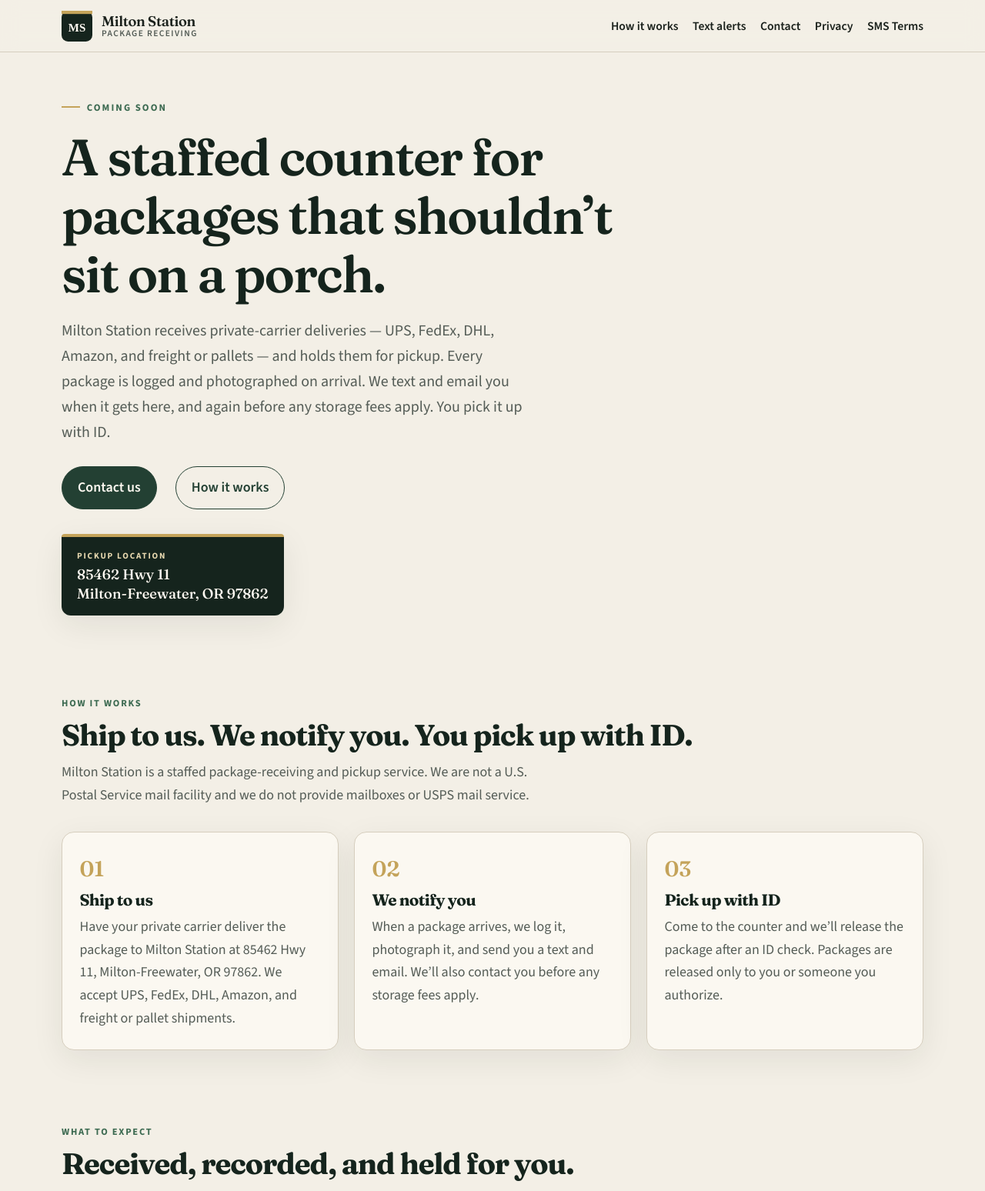
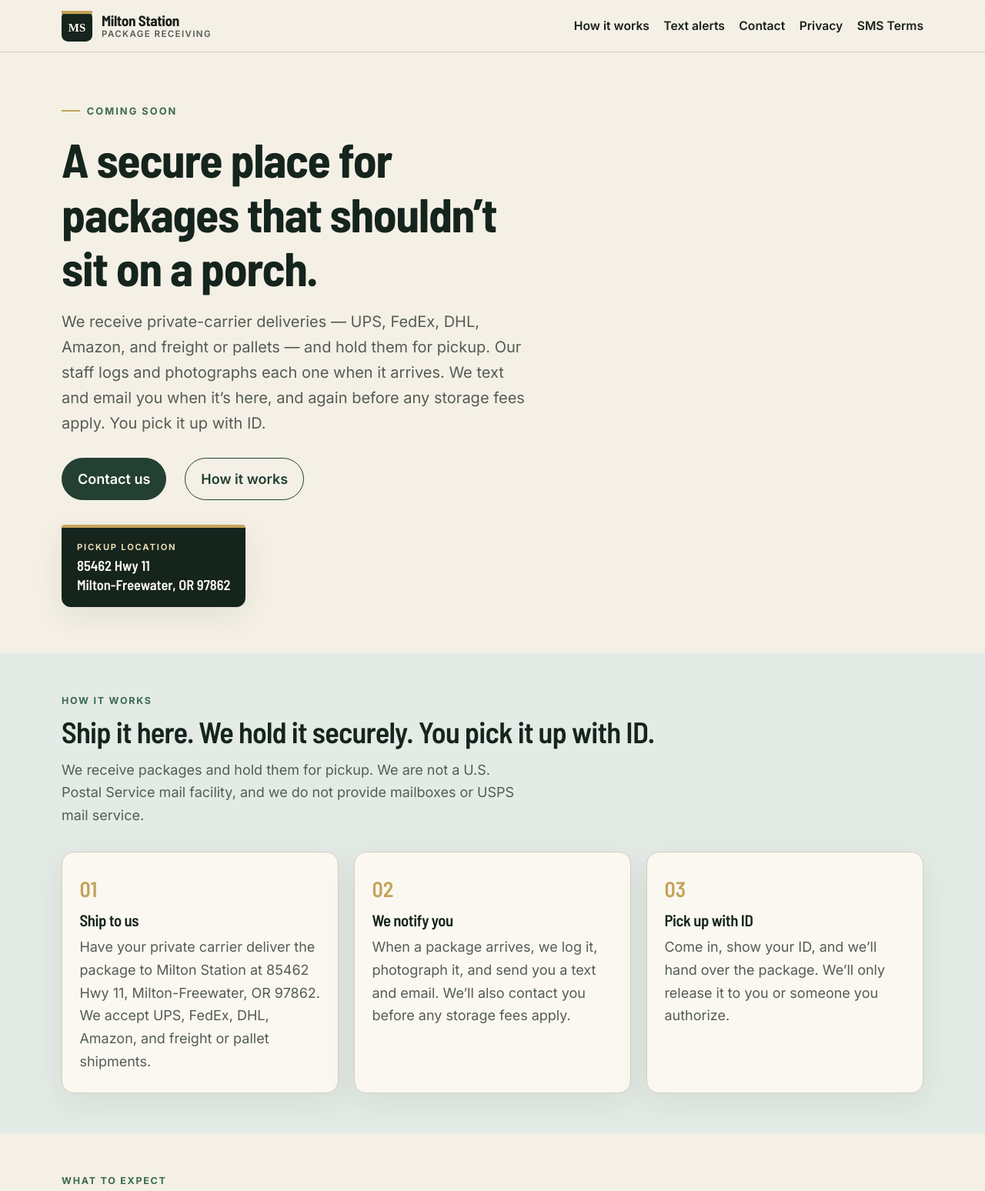
Before and after one commit to WallaWallaTravel/milton-station-site, a plain HTML site: page index.html in a window 1280 px wide. Shown: the top 1548 px of the page at 77% size. Drawn offline with nearby package versions, Linux system fonts and the light colour scheme.

Commit message:
Refresh typography, section colors, and home-page copy

```diff
--- a/index.html
+++ b/index.html
@@ -4,12 +4,12 @@
   <meta charset="utf-8">
   <meta name="viewport" content="width=device-width, initial-scale=1">
     <title>Milton Station — Package receiving in Milton-Freewater, Oregon</title>
-  <meta name="description" content="Milton Station is a staffed package-receiving and pickup service for private-carrier deliveries in Milton-Freewater, Oregon. Coming soon.">
+  <meta name="description" content="Secure package receiving and ID-checked pickup for private-carrier deliveries in Milton-Freewater, Oregon. Coming soon.">
   <link rel="canonical" href="https://miltonstation.com/">
   <link rel="icon" href="/assets/favicon.svg" type="image/svg+xml">
   <link rel="preconnect" href="https://fonts.googleapis.com">
   <link rel="preconnect" href="https://fonts.gstatic.com" crossorigin>
-  <link href="https://fonts.googleapis.com/css2?family=Fraunces:opsz,wght@9..144,500;9..144,600;9..144,700&family=Source+Sans+3:ital,wght@0,400;0,600;0,700;1,400&display=swap" rel="stylesheet">
+  <link href="https://fonts.googleapis.com/css2?family=Barlow+Semi+Condensed:wght@600;700&family=Inter:ital,wght@0,400;0,600;0,700;1,400&display=swap" rel="stylesheet">
   <link rel="stylesheet" href="/styles.css">
 </head>
 
@@ -38,8 +38,8 @@
     <section class="hero">
       <div class="wrap">
         <p class="eyebrow">Coming soon</p>
-        <h1>A staffed counter for packages that shouldn’t sit on a porch.</h1>
-        <p class="lede">Milton Station receives private-carrier deliveries — UPS, FedEx, DHL, Amazon, and freight or pallets — and holds them for pickup. Every package is logged and photographed on arrival. We text and email you when it gets here, and again before any storage fees apply. You pick it up with ID.</p>
+        <h1>A secure place for packages that shouldn’t sit on a porch.</h1>
+        <p class="lede">We receive private-carrier deliveries — UPS, FedEx, DHL, Amazon, and freight or pallets — and hold them for pickup. Our staff logs and photographs each one when it arrives. We text and email you when it’s here, and again before any storage fees apply. You pick it up with ID.</p>
         <div class="hero-actions">
           <a class="btn" href="#contact">Contact us</a>
           <a class="btn btn-ghost" href="#how-it-works">How it works</a>
@@ -54,8 +54,8 @@
     <section id="how-it-works">
       <div class="wrap">
         <p class="section-label">How it works</p>
-        <h2>Ship to us. We notify you. You pick up with ID.</h2>
-        <p class="section-intro">Milton Station is a staffed package-receiving and pickup service. We are not a U.S. Postal Service mail facility and we do not provide mailboxes or USPS mail service.</p>
+        <h2>Ship it here. We hold it securely. You pick it up with ID.</h2>
+        <p class="section-intro">We receive packages and hold them for pickup. We are not a U.S. Postal Service mail facility, and we do not provide mailboxes or USPS mail service.</p>
         <div class="steps">
           <article class="step">
             <div class="step-num">01</div>
@@ -70,7 +70,7 @@
           <article class="step">
             <div class="step-num">03</div>
             <h3>Pick up with ID</h3>
-            <p>Come to the counter and we’ll release the package after an ID check. Packages are released only to you or someone you authorize.</p>
+            <p>Come in, show your ID, and we’ll hand over the package. We’ll only release it to you or someone you authorize.</p>
           </article>
         </div>
       </div>
@@ -79,15 +79,15 @@
     <section id="features">
       <div class="wrap">
         <p class="section-label">What to expect</p>
-        <h2>Received, recorded, and held for you.</h2>
+        <h2>We keep them secure until you pick them up.</h2>
         <div class="features" style="margin-top:1.75rem;">
           <article class="feature">
             <h3>Logged and photographed</h3>
-            <p>Each package is logged and photographed when it arrives, so there is a record of what we received.</p>
+            <p>Each package is logged and photographed when it arrives, so we have a record of what came in.</p>
           </article>
           <article class="feature">
             <h3>ID-checked pickup</h3>
-            <p>We verify identification at the counter before a package leaves our care.</p>
+            <p>We check ID at pickup before a package goes out.</p>
           </article>
           <article class="feature">
             <h3>Notices before fees</h3>
@@ -124,7 +124,7 @@
         <p class="section-label">Contact</p>
         <h2>Get in touch</h2>
         <div class="contact-card">
-          <p>Questions about Milton Station? Reach us by phone or email.</p>
+          <p>Questions? Call or email us.</p>
           <ul class="contact-list">
             <li><span>Phone</span><a href="tel:+15418091630">(541) 809-1630</a></li>
             <li><span>Email</span><a href="mailto:info@miltonstation.com">info@miltonstation.com</a></li>
--- a/styles.css
+++ b/styles.css
@@ -1,6 +1,7 @@
 /* Milton Station LLC — miltonstation.com */
 :root {
-  --bg: #f3efe6;
+  --bg: #f4f0e6;
+  --bg-alt: #e4ebe6;
   --bg-card: #fbf8f1;
   --ink: #1b211c;
   --ink-muted: #545c56;
@@ -16,8 +17,8 @@
   --radius: 16px;
   --max: 70rem;
   --text: 38rem;
-  --sans: "Source Sans 3", "Segoe UI", sans-serif;
-  --serif: "Fraunces", Georgia, "Times New Roman", serif;
+  --sans: "Inter", "Segoe UI", sans-serif;
+  --heading: "Barlow Semi Condensed", "Arial Narrow", sans-serif;
 }
 
 *, *::before, *::after { box-sizing: border-box; }
@@ -68,7 +69,7 @@ a:hover { color: var(--forest); }
   position: sticky;
   top: 0;
   z-index: 20;
-  background: color-mix(in srgb, var(--bg) 88%, transparent);
+  background: color-mix(in srgb, var(--bg) 94%, transparent);
   backdrop-filter: blur(12px);
   border-bottom: 1px solid var(--line);
 }
@@ -97,9 +98,9 @@ a:hover { color: var(--forest); }
   line-height: 1.05;
 }
 .brand-name {
-  font-family: var(--serif);
-  font-weight: 600;
-  font-size: 1.15rem;
+  font-family: var(--heading);
+  font-weight: 700;
+  font-size: 1.2rem;
   letter-spacing: -0.02em;
 }
 .brand-tag {
@@ -143,12 +144,12 @@ a:hover { color: var(--forest); }
   height: 2px;
   background: var(--gold);
 }
-h1, h2, h3 { font-family: var(--serif); letter-spacing: -0.03em; line-height: 1.15; color: var(--forest-deep); }
+h1, h2, h3 { font-family: var(--heading); font-weight: 600; letter-spacing: -0.02em; line-height: 1.15; color: var(--forest-deep); }
 .hero h1 {
-  font-size: clamp(2.25rem, 6vw, 4.15rem);
-  font-weight: 600;
+  font-size: clamp(2.25rem, 6vw, 3.85rem);
+  font-weight: 700;
   margin: 0 0 1.15rem;
-  max-width: 16ch;
+  max-width: 18ch;
 }
 .lede {
   font-size: 1.25rem;
@@ -204,13 +205,20 @@ h1, h2, h3 { font-family: var(--serif); letter-spacing: -0.03em; line-height: 1.
   font-weight: 700;
 }
 .plaque-addr {
-  font-family: var(--serif);
+  font-family: var(--heading);
   font-size: 1.15rem;
   line-height: 1.35;
 }
 
 /* Sections */
-section { padding: 3rem 0; }
+section { padding: 3.25rem 0; }
+.hero,
+#features,
+#contact,
+.legal { background: var(--bg); }
+#how-it-works,
+#sms { background: var(--bg-alt); }
+.hero { padding: 3.5rem 0 3.75rem; }
 .section-label {
   font-size: 0.78rem;
   font-weight: 700;
@@ -238,7 +246,7 @@ h2 { font-size: clamp(1.75rem, 3.5vw, 2.4rem); margin: 0 0 0.75rem; }
   box-shadow: var(--shadow);
 }
 .step-num {
-  font-family: var(--serif);
+  font-family: var(--heading);
   font-size: 1.75rem;
   color: var(--gold);
   font-weight: 600;
@@ -294,7 +302,7 @@ h2 { font-size: clamp(1.75rem, 3.5vw, 2.4rem); margin: 0 0 0.75rem; }
   text-align: center;
 }
 .mock-title {
-  font-family: var(--serif);
+  font-family: var(--heading);
   font-size: 1.2rem;
   margin: 0 0 1rem;
   color: var(--forest-deep);
@@ -379,7 +387,7 @@ h2 { font-size: clamp(1.75rem, 3.5vw, 2.4rem); margin: 0 0 0.75rem; }
   background: var(--forest-deep);
   color: #d7ddd8;
   padding: 2.5rem 0 2rem;
-  margin-top: 2rem;
+  margin-top: 0;
 }
 .site-footer a { color: var(--gold-soft); text-decoration: none; }
 .site-footer a:hover { color: var(--cream); text-decoration: underline; }
@@ -391,7 +399,7 @@ h2 { font-size: clamp(1.75rem, 3.5vw, 2.4rem); margin: 0 0 0.75rem; }
   .footer-grid { grid-template-columns: 1.4fr 1fr 1fr; }
 }
 .footer-name {
-  font-family: var(--serif);
+  font-family: var(--heading);
   color: var(--cream);
   font-size: 1.35rem;
   margin: 0 0 0.4rem;
```
Also changed, not shown: 404.html (+1 -1 lines), privacy/index.html (+2 -2 lines), sms-terms/index.html (+1 -1 lines).
